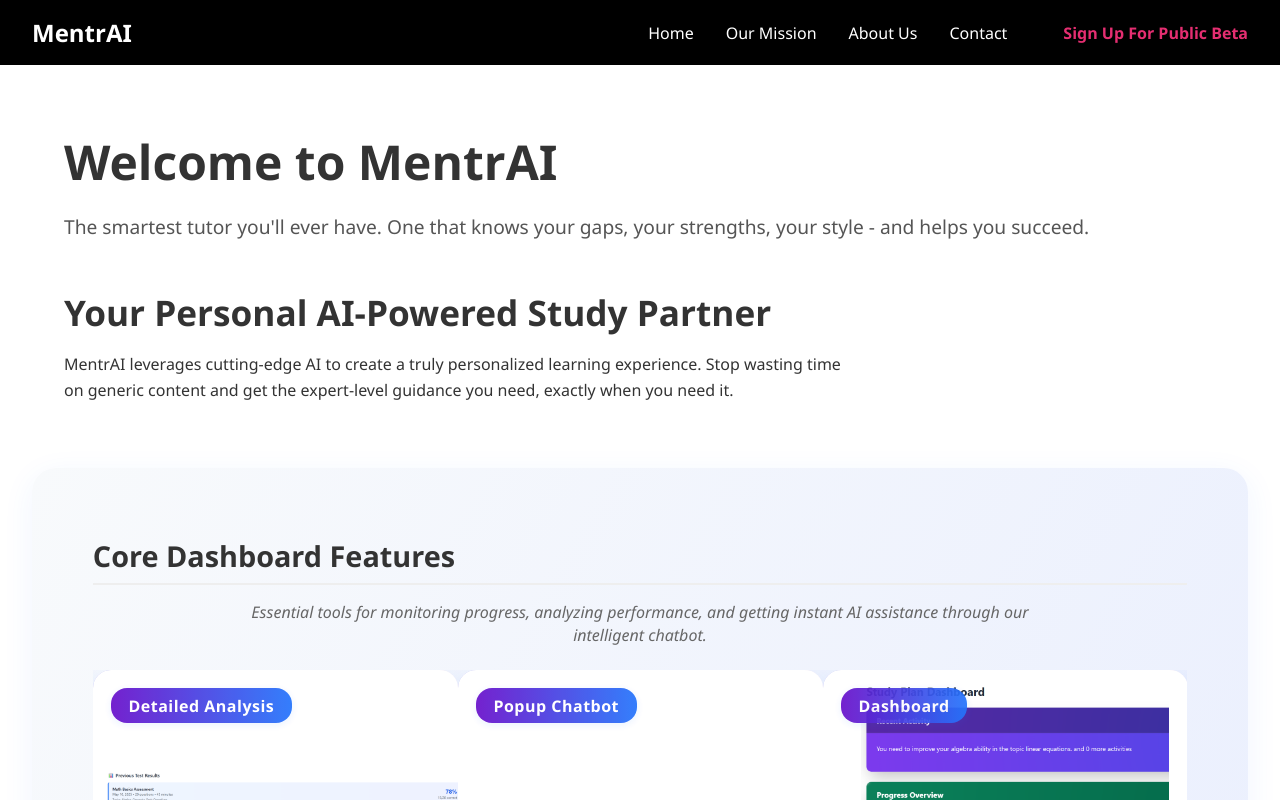
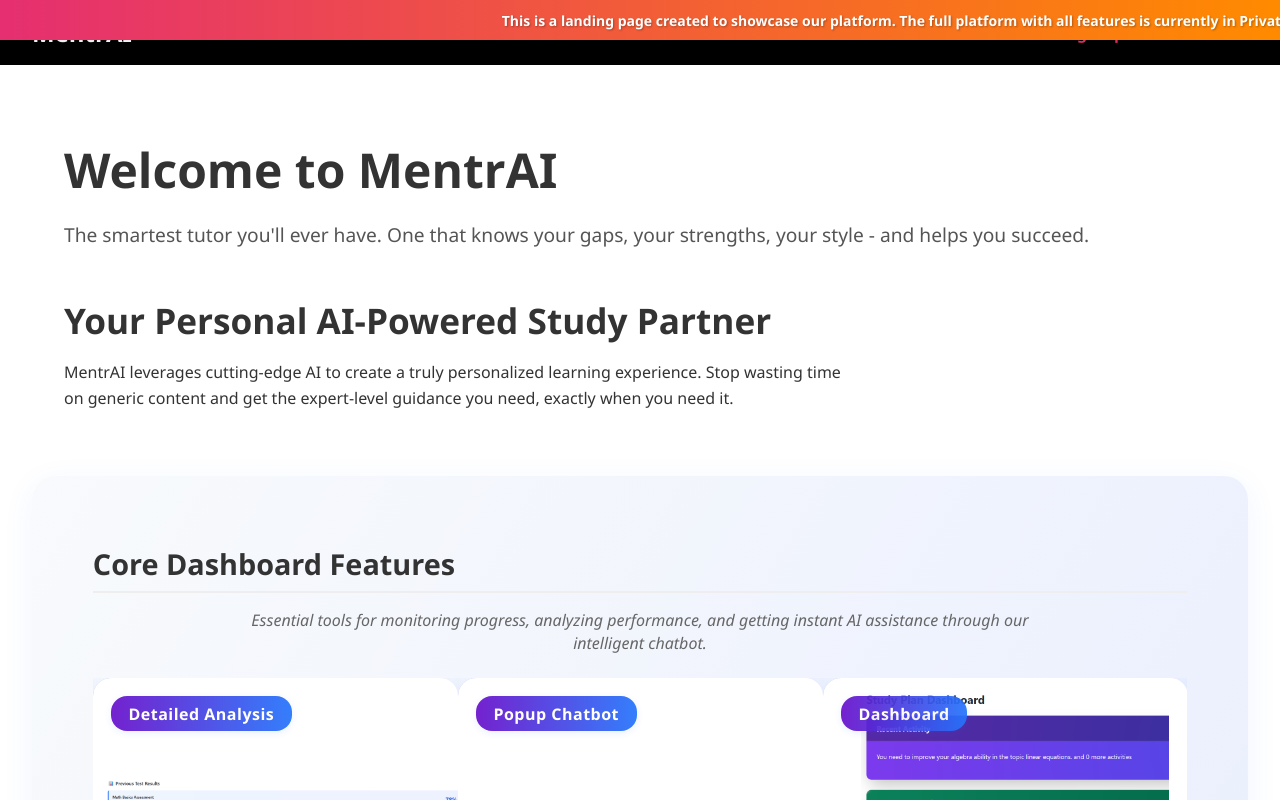
Before and after one commit to Satyam2303/StudyPal, a React (Create React App) app: page /#/ in a window 1280 px wide. Shown: the top 800 px of the page. Built offline with nearby package versions, Linux system fonts and the light colour scheme.

Commit message:
Add moving ticker tape to home page with beta notice

```diff
--- a/src/Home.css
+++ b/src/Home.css
@@ -1,10 +1,61 @@
 /* src/Home.css */
 .home-page {
   text-align: left;
-  padding: 2rem 0; /* Changed padding */
+  padding: 40px 0 2rem 0; /* Add top padding to account for fixed ticker */
   font-family: 'Segoe UI', sans-serif;
   color: #333;
 }
+
+/* Ticker Tape Styles */
+.ticker-tape {
+  position: fixed;
+  top: 0;
+  left: 0;
+  width: 100%;
+  height: 40px;
+  background: linear-gradient(90deg, #e52e71 0%, #ff8a00 50%, #e52e71 100%);
+  background-size: 200% 100%;
+  animation: gradientShift 3s ease-in-out infinite;
+  z-index: 1000;
+  overflow: hidden;
+  box-shadow: 0 2px 10px rgba(0, 0, 0, 0.1);
+}
+
+.ticker-content {
+  display: flex;
+  align-items: center;
+  height: 100%;
+  white-space: nowrap;
+  animation: scroll 20s linear infinite;
+  color: white;
+  font-weight: 600;
+  font-size: 14px;
+  text-shadow: 1px 1px 2px rgba(0, 0, 0, 0.3);
+}
+
+.ticker-content span {
+  padding-right: 100px; /* Space between repetitions */
+}
+
+@keyframes scroll {
+  0% {
+    transform: translateX(100%);
+  }
+  100% {
+    transform: translateX(-100%);
+  }
+}
+
+@keyframes gradientShift {
+  0%, 100% {
+    background-position: 0% 50%;
+  }
+  50% {
+    background-position: 100% 50%;
+  }
+}
+
+/* Adjust home page content to account for fixed ticker */
 
 .home-header {
   margin-bottom: 3rem;
--- a/src/Home.js
+++ b/src/Home.js
@@ -139,6 +139,13 @@
 
   return (
     <div className="home-page">
+      {/* Ticker Tape */}
+      <div className="ticker-tape">
+        <div className="ticker-content">
+          <span>This is a landing page created to showcase our platform. The full platform with all features is currently in Private Beta.</span>
+        </div>
+      </div>
+
       <header className="home-header">
         <h1>Welcome to MentrAI</h1>
         <p>
```
